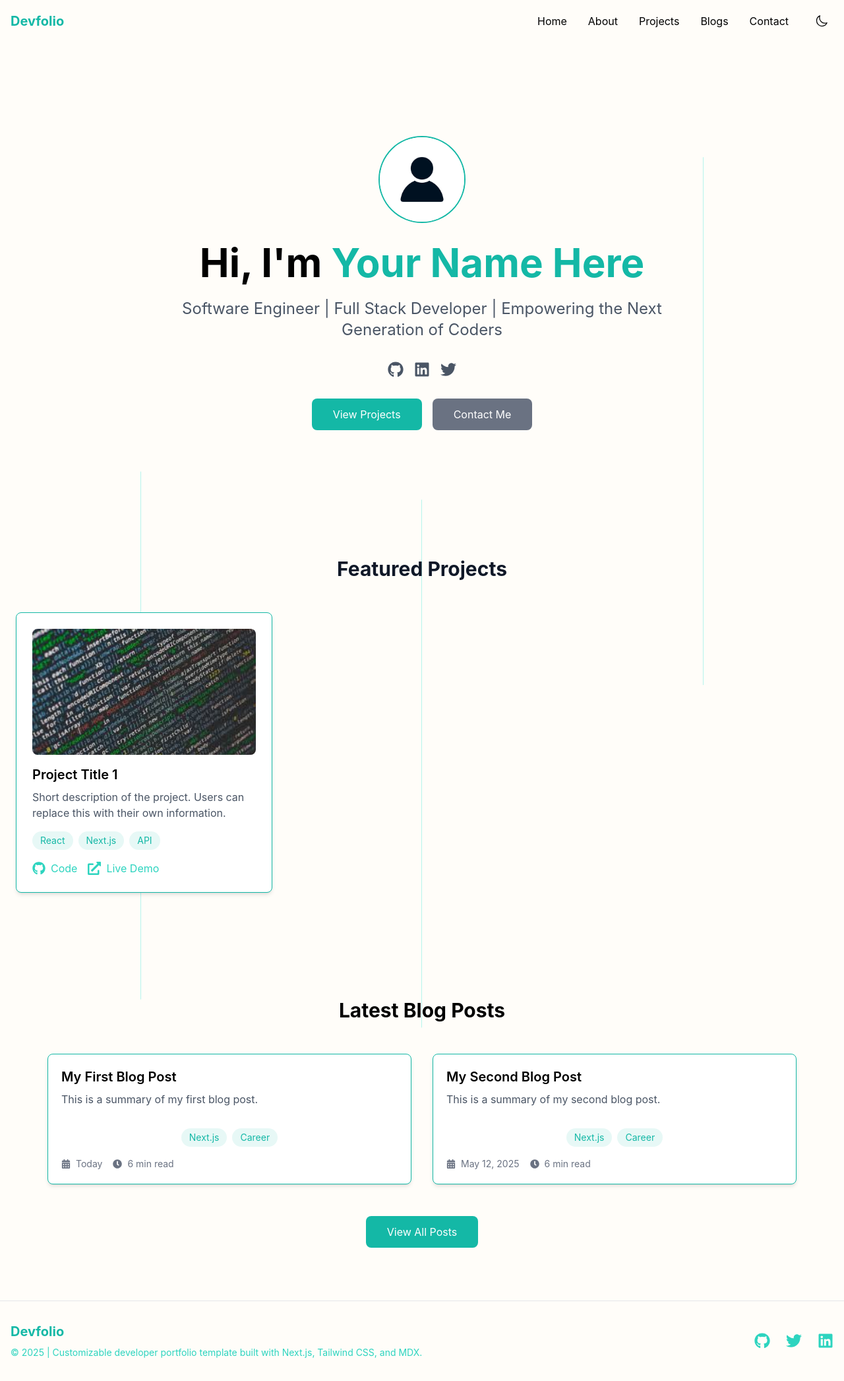
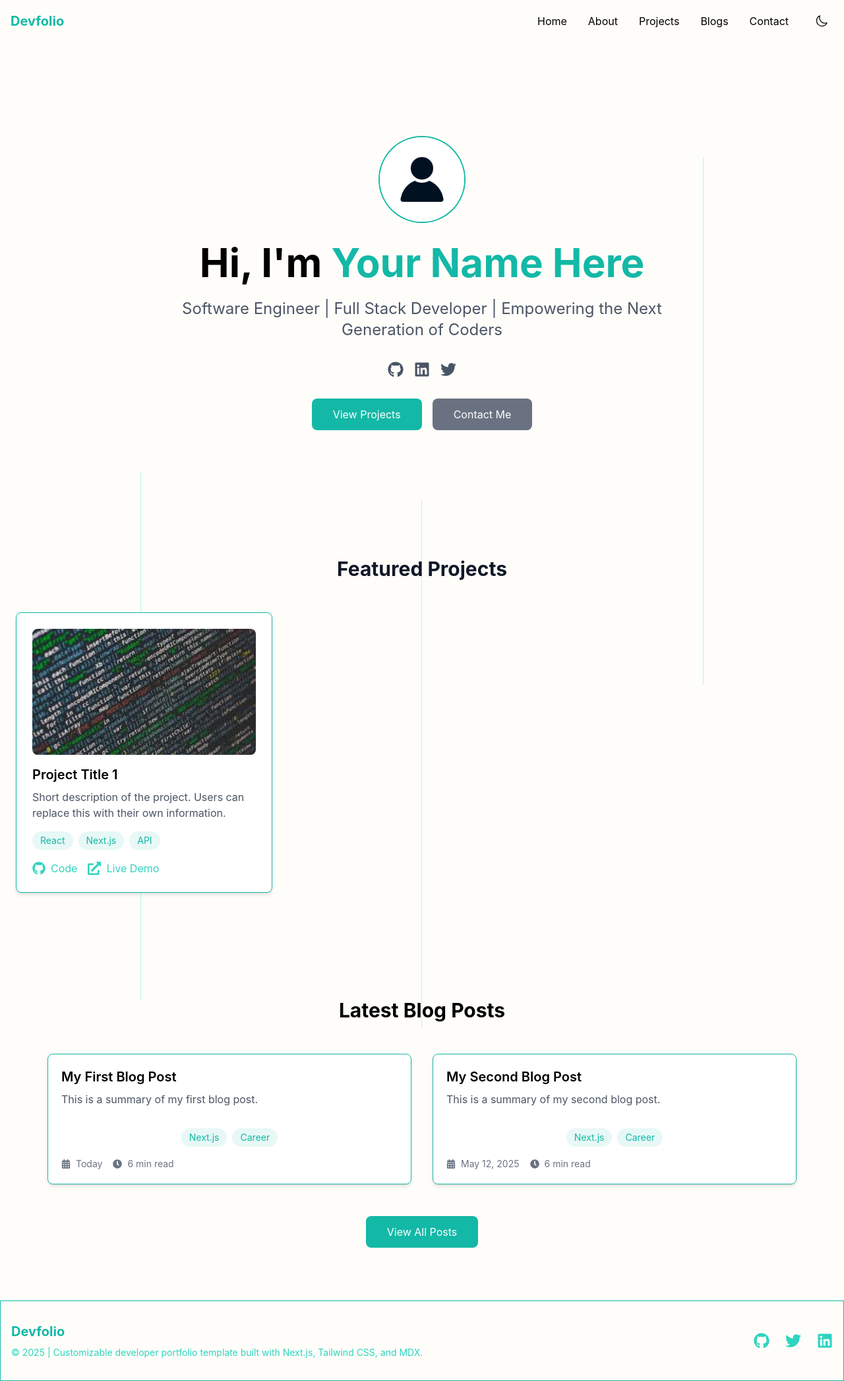
Before and after one commit to Mela13076/devfolio-templete, a Next.js app: page / in a window 1280 px wide. Shown: the whole page at 66% size. Built offline with nearby package versions, Linux system fonts and the light colour scheme.

Commit message:
Bug/lines animation rendering (#18)
* Changing z index for layering of lines

* Fixing footer with line interaction

```diff
--- a/src/app/about/page.tsx
+++ b/src/app/about/page.tsx
@@ -17,7 +17,7 @@ export default function About() {
   const hasSkills = skillCategories.some(category => category.include);
 
   return (
-    <div className="container max-w-7xl mx-auto py-12">
+    <div className="container max-w-7xl mx-auto py-12 relative z-10">
       <motion.h1
         className="text-4xl font-bold mb-8 text-center "
         {...fadeInDown}
--- a/src/app/blogs/page.tsx
+++ b/src/app/blogs/page.tsx
@@ -8,7 +8,7 @@ export default async function Blogs() {
   const showBlogs = blogs.length > 0
 
   return (
-    <div className="container max-w-7xl mx-auto py-12">
+    <div className="container max-w-7xl mx-auto py-12 relative z-10">
       <h1 className="text-4xl font-bold mb-8 text-center">
         Blog Posts
       </h1>
--- a/src/app/contact/page.tsx
+++ b/src/app/contact/page.tsx
@@ -50,7 +50,7 @@ export default function Contact() {
   }
 
   return (
-    <div className="container max-w-7xl mx-auto py-12 px-10">
+    <div className="container max-w-7xl mx-auto py-12 px-10 relative z-10">
       <motion.h1
         className="text-4xl font-bold mb-8 text-center pb-20"
         {...fadeInUp}
--- a/src/app/page.tsx
+++ b/src/app/page.tsx
@@ -11,7 +11,7 @@ export default async function Home() {
   const showBlogs = siteConfig.blogs.include && blogs.length > 0;
 
   return (
-    <main>
+    <main className="relative z-10">
       <Hero />
       <ProjectSection />
       {showBlogs && <Blogs blogs={blogs} />}
--- a/src/app/projects/page.tsx
+++ b/src/app/projects/page.tsx
@@ -7,7 +7,7 @@ import { staggerContainer } from '@/utils/animations'
 
 export default function Projects() {
   return (
-    <div className="container max-w-7xl mx-auto py-12">
+    <div className="container max-w-7xl mx-auto py-12 relative z-10">
       <motion.h1
         className="text-4xl font-bold mb-4 text-center"
         initial={{ opacity: 0, y: -20 }}
--- a/src/components/Footer.tsx
+++ b/src/components/Footer.tsx
@@ -5,7 +5,7 @@ import siteConfig from '@/config/siteConfig'
 
 export default function Footer() {
   return (
-    <footer className="bg-bg dark:bg-dark border-t border-gray-200 dark:border-gray-800">
+    <footer className="bg-bg dark:bg-dark border-t border-primary">
       <div className="container max-w-7xl mx-auto px-4 py-8">
         <div className="flex flex-col md:flex-row justify-between items-center">
           <div className="mb-4 md:mb-0">
--- a/src/components/lines.tsx
+++ b/src/components/lines.tsx
@@ -2,7 +2,7 @@ import React from "react";
 
 const Lines = () => {
   return (
-    <div className="fixed left-0 top-0 -z-20 flex h-full w-full items-center justify-around">
+    <div className="fixed inset-0 z-0 pointer-events-none flex items-center justify-around">
       <span className="flex h-full w-px animate-line1 bg-stroke dark:bg-strokedark"></span>
       <span className="flex h-full w-px animate-line2 bg-stroke dark:bg-strokedark"></span>
       <span className="flex h-full w-px animate-line3 bg-stroke dark:bg-strokedark"></span>
```
